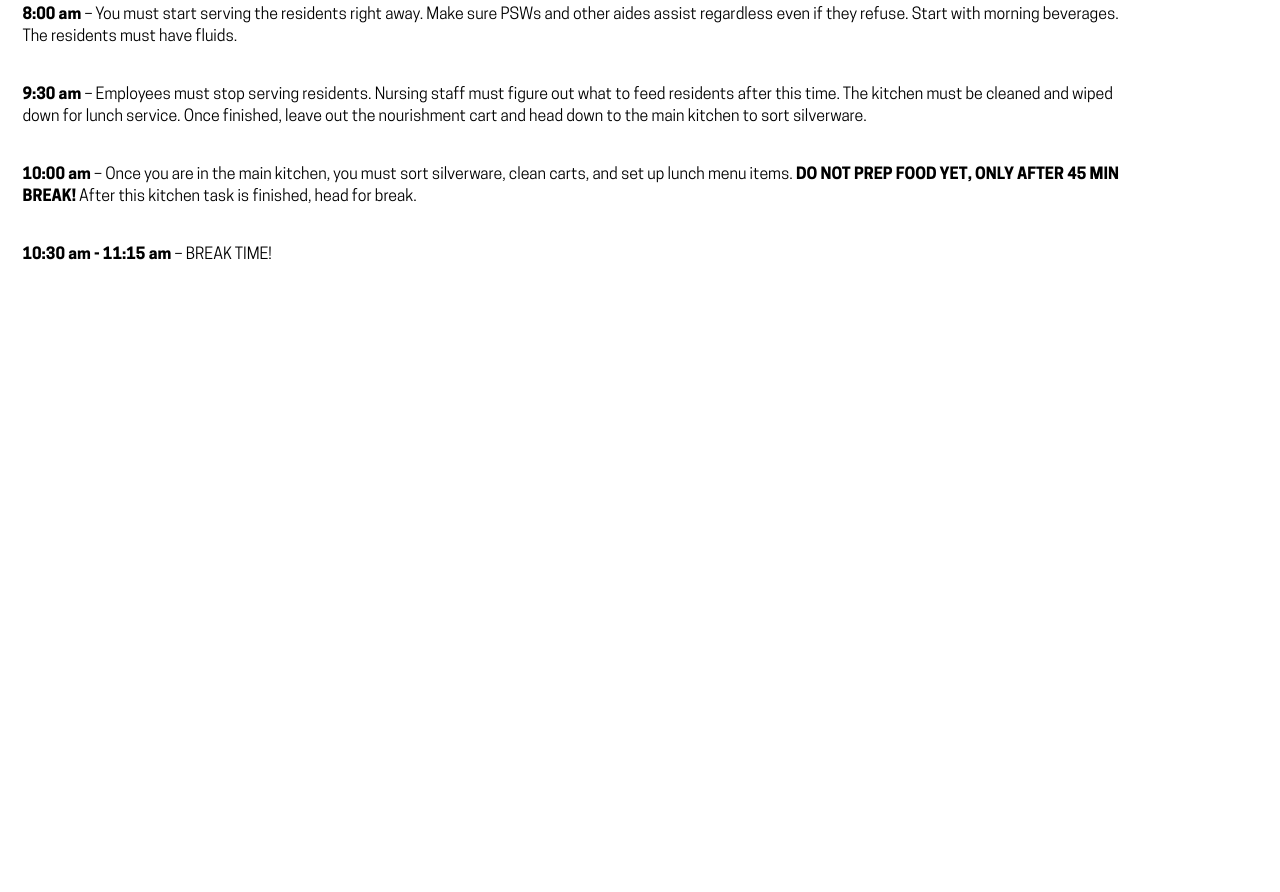
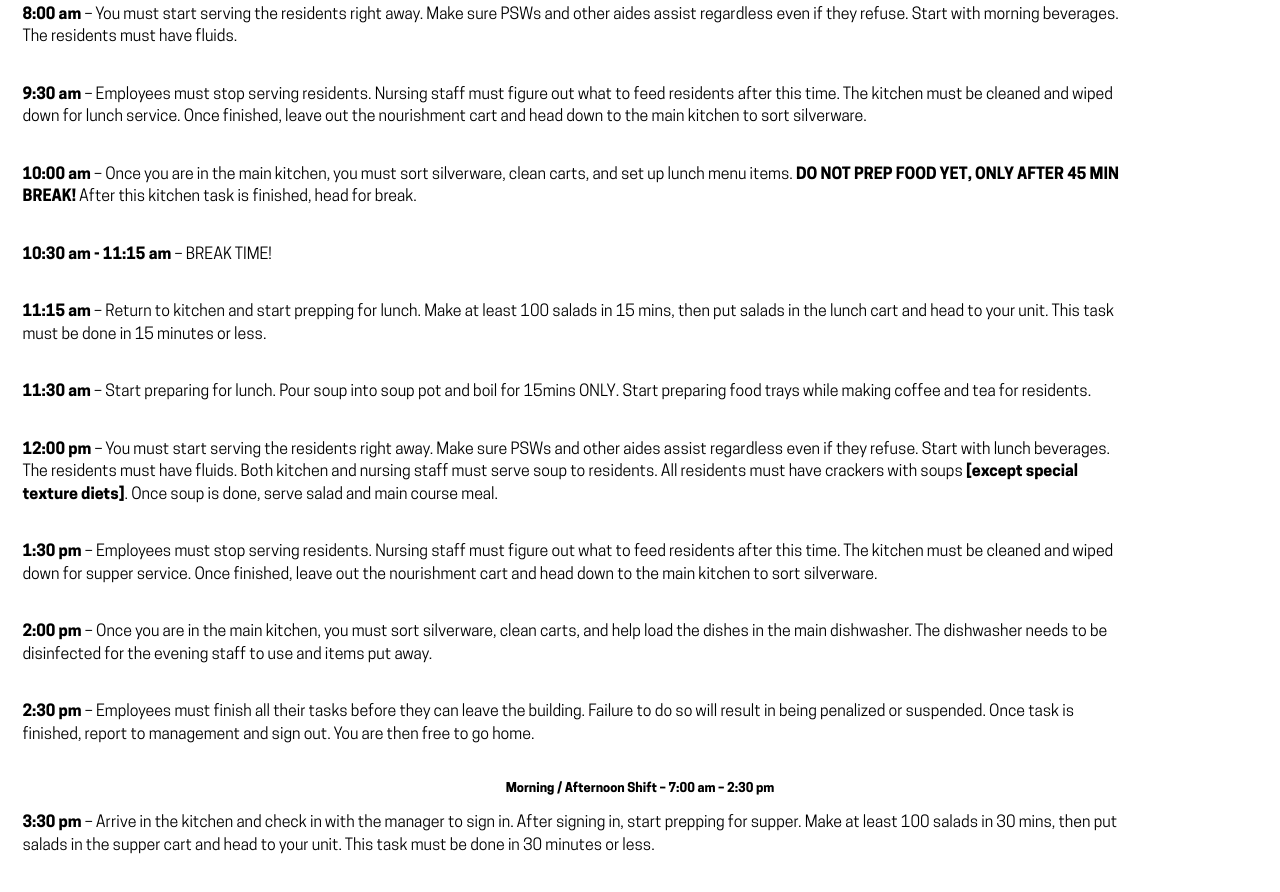
Before and after one commit to Alco80/comfort-foods-guidelines-site, a website: page index.html in a window 1280 px wide. Shown: the part 1501-2393 px from the top of the page. Before the commit the page ends 1808 px from the top, so only its background shows below. Drawn offline with Linux system fonts and the light colour scheme; files whose address does not match are found by name.

Commit message:
Added margin top

```diff
--- a/css/main.css
+++ b/css/main.css
@@ -187,3 +187,7 @@ list-style: square;
     font-size: .8rem;
     font-family: 'cooper_hewittbold', 'sans-serif';
 }
+
+.evening{
+    margin-top: 1.2em;
+}
--- a/index.html
+++ b/index.html
@@ -68,11 +68,27 @@
 
 <p class="guide-list guide-para"><span class="bold">8:00 am</span> – You must start serving the residents right away. Make sure PSWs and other aides assist regardless even if they refuse. Start with morning beverages. The residents must have fluids.</p>
 
-<p class="guide-list guide-para"><span class="bold">9:30 am</span> – Employees must stop serving residents. Nursing staff must figure out what to feed residents after this time. The kitchen must be cleaned and wiped down for lunch service. Once finished, leave out the nourishment cart and head down to the main kitchen to sort silverware. </p>
+<p class="guide-list guide-para"><span class="bold">9:30 am</span> – Employees must stop serving residents. Nursing staff must figure out what to feed residents after this time. The kitchen must be cleaned and wiped down for lunch service. Once finished, leave out the nourishment cart and head down to the main kitchen to sort silverware.</p>
 
-<p class="guide-list guide-para"><span class="bold">10:00 am</span> – Once you are in the main kitchen, you must sort silverware, clean carts, and set up lunch menu items. <span class="bold">DO NOT PREP FOOD YET, ONLY AFTER 45 MIN BREAK!</span> After this kitchen task is finished, head for break. </p>
+<p class="guide-list guide-para"><span class="bold">10:00 am</span> – Once you are in the main kitchen, you must sort silverware, clean carts, and set up lunch menu items. <span class="bold">DO NOT PREP FOOD YET, ONLY AFTER 45 MIN BREAK!</span> After this kitchen task is finished, head for break.</p>
 
-<p class="guide-list guide-para"><span class="bold">10:30 am - 11:15 am</span> – BREAK TIME! </p>
+<p class="guide-list guide-para"><span class="bold">10:30 am - 11:15 am</span> – BREAK TIME!</p>
+
+<p class="guide-list guide-para"><span class="bold">11:15 am</span> –  Return to kitchen and start prepping for lunch. Make at least 100 salads in 15 mins, then put salads in the lunch cart and head to your unit. This task must be done in 15 minutes or less.</p>
+
+<p class="guide-list guide-para"><span class="bold">11:30 am</span> – Start preparing for lunch. Pour soup into soup pot and boil for 15mins ONLY. Start preparing food trays while making coffee and tea for residents.</p>
+
+<p class="guide-list guide-para"><span class="bold">12:00 pm</span> – You must start serving the residents right away. Make sure PSWs and other aides assist regardless even if they refuse. Start with lunch beverages. The residents must have fluids. Both kitchen and nursing staff must serve soup to residents. All residents must have crackers with soups <span class="bold">[except special texture diets]</span>. Once soup is done, serve salad and main course meal.</p>
+
+<p class="guide-list guide-para"><span class="bold">1:30 pm</span> – Employees must stop serving residents. Nursing staff must figure out what to feed residents after this time. The kitchen must be cleaned and wiped down for supper service. Once finished, leave out the nourishment cart and head down to the main kitchen to sort silverware.</p>
+
+<p class="guide-list guide-para"><span class="bold">2:00 pm</span> – Once you are in the main kitchen, you must sort silverware, clean carts, and help load the dishes in the main dishwasher. The dishwasher needs to be disinfected for the evening staff to use and items put away.</p>
+
+<p class="guide-list guide-para"><span class="bold">2:30 pm</span> – Employees must finish all their tasks before they can leave the building. Failure to do so will result in being penalized or suspended. Once task is finished, report to management and sign out. You are then free to go home.</p>
+
+<div class="shift-time"><h3 class="shift-menu-title evening">Morning / Afternoon Shift – 7:00 am – 2:30 pm</h3></div>
+
+<p class="guide-list guide-para"><span class="bold">3:30 pm</span> – Arrive in the kitchen and check in with the manager to sign in.  After signing in, start prepping for supper. Make at least 100 salads in 30 mins, then put salads in the supper cart and head to your unit. This task must be done in 30 minutes or less.</p>
         </div>
     </section>
 </body>
```
